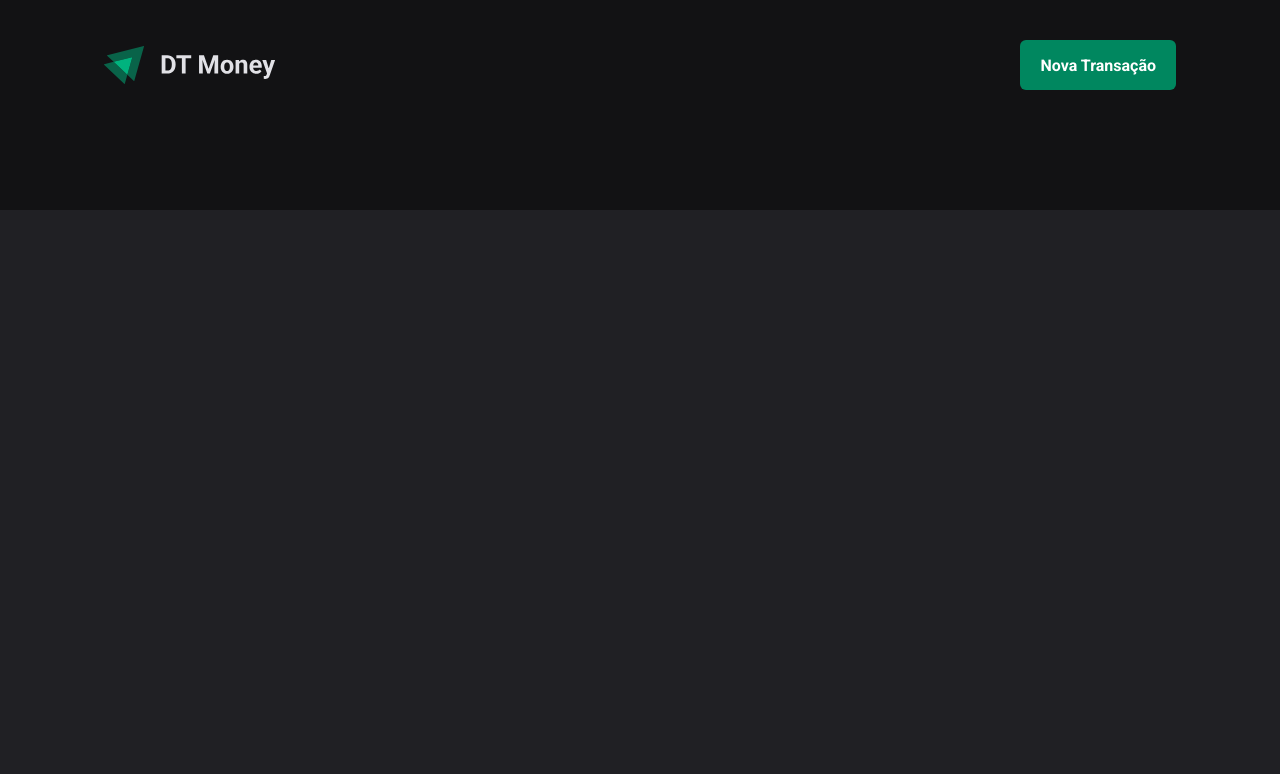
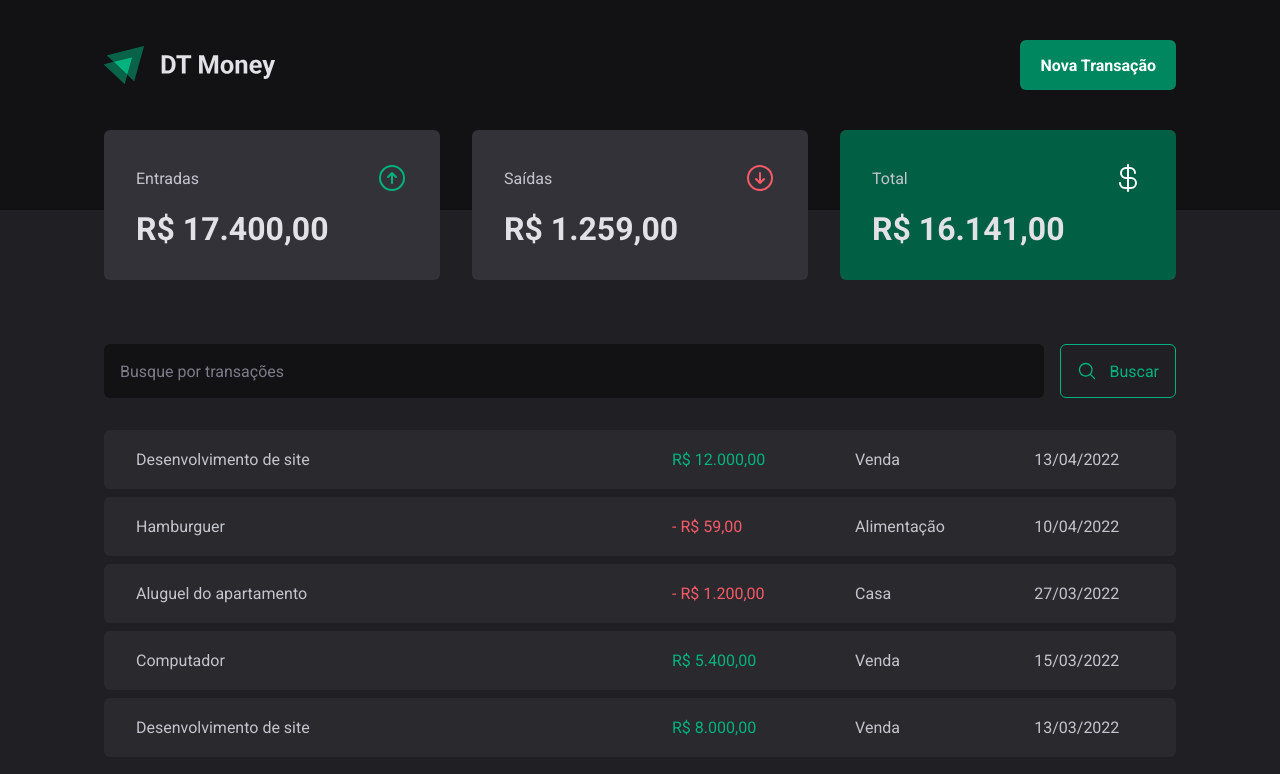
Before and after one commit to leonardondev/dt-money, a React (Vite) app: page / in a window 1280 px wide. Shown: the top 774 px of the page. Built offline with nearby package versions, Linux system fonts and the light colour scheme.

Commit message:
dev: transaction table styled

```diff
--- a/package.json
+++ b/package.json
@@ -10,6 +10,7 @@
     "preview": "vite preview"
   },
   "dependencies": {
+    "@phosphor-icons/react": "^2.1.7",
     "react": "^18.3.1",
     "react-dom": "^18.3.1",
     "styled-components": "^6.1.13"
--- /dev/null
+++ b/src/components/Summary/index.tsx
@@ -0,0 +1,34 @@
+import {
+  ArrowCircleDown,
+  ArrowCircleUp,
+  CurrencyDollar,
+} from '@phosphor-icons/react'
+import { SummaryCard, SummaryContainer } from './styles'
+
+export function Summary() {
+  return (
+    <SummaryContainer>
+      <SummaryCard>
+        <header>
+          <span>Entradas</span>
+          <ArrowCircleUp size={32} color="#00b37e" />
+        </header>
+        <strong>R$ 17.400,00</strong>
+      </SummaryCard>
+      <SummaryCard>
+        <header>
+          <span>Saídas</span>
+          <ArrowCircleDown size={32} color="#f75a68" />
+        </header>
+        <strong>R$ 1.259,00</strong>
+      </SummaryCard>
+      <SummaryCard variant="green">
+        <header>
+          <span>Total</span>
+          <CurrencyDollar size={32} color="#FFFFFF" />
+        </header>
+        <strong>R$ 16.141,00</strong>
+      </SummaryCard>
+    </SummaryContainer>
+  )
+}
--- /dev/null
+++ b/src/components/Summary/styles.ts
@@ -0,0 +1,42 @@
+import styled, { css } from 'styled-components'
+
+export const SummaryContainer = styled.section`
+  width: 100%;
+  max-width: 70rem;
+  margin: 0 auto;
+  padding: 0 1.5rem;
+
+  display: grid;
+  grid-template-columns: repeat(3, 1fr);
+  gap: 2rem;
+  margin-top: -5rem;
+`
+
+interface SummaryCardProps {
+  variant?: 'green'
+}
+
+export const SummaryCard = styled.div<SummaryCardProps>`
+  background: ${(props) => props.theme['gray-600']};
+  border-radius: 6px;
+  padding: 2rem;
+
+  header {
+    display: flex;
+    align-items: center;
+    justify-content: space-between;
+    color: ${(props) => props.theme['gray-300']};
+  }
+
+  strong {
+    display: block;
+    margin-top: 1rem;
+    font-size: 2rem;
+  }
+
+  ${(props) =>
+    props.variant === 'green' &&
+    css`
+      background: ${props.theme['green-700']};
+    `}
+`
--- /dev/null
+++ b/src/pages/Transactions/components/SearchForm/index.tsx
@@ -0,0 +1,14 @@
+import { MagnifyingGlass } from '@phosphor-icons/react'
+import { SearchFormContainer } from './styles'
+
+export function SearchForm() {
+  return (
+    <SearchFormContainer>
+      <input type="text" placeholder="Busque por transações" />
+      <button>
+        <MagnifyingGlass size={20} />
+        Buscar
+      </button>
+    </SearchFormContainer>
+  )
+}
--- /dev/null
+++ b/src/pages/Transactions/components/SearchForm/styles.ts
@@ -0,0 +1,41 @@
+import styled from 'styled-components'
+
+export const SearchFormContainer = styled.form`
+  display: flex;
+  gap: 1rem;
+
+  input {
+    flex: 1;
+    border-radius: 6px;
+    border: 0;
+    background: ${(props) => props.theme['gray-900']};
+    color: ${(props) => props.theme['gray-300']};
+    padding: 1rem;
+
+    &::placeholder {
+      color: ${(props) => props.theme['gray-500']};
+    }
+  }
+
+  button {
+    display: flex;
+    align-items: center;
+    gap: 0.75rem;
+
+    padding: 1rem;
+    border-radius: 6px;
+    background: transparent;
+    border: 1px solid ${(props) => props.theme['green-300']};
+    color: ${(props) => props.theme['green-300']};
+
+    &:hover {
+      background: ${(props) => props.theme['green-500']};
+      border: 1px solid ${(props) => props.theme['green-500']};
+      color: ${(props) => props.theme.white};
+      transition:
+        background-color 0.2s,
+        border-color 0.2s,
+        color 0.2s;
+    }
+  }
+`
--- a/src/pages/Transactions/index.tsx
+++ b/src/pages/Transactions/index.tsx
@@ -1,9 +1,66 @@
 import { Header } from '../../components/Header'
+import { Summary } from '../../components/Summary'
+import { SearchForm } from './components/SearchForm'
+import {
+  PriceHighlight,
+  TransactionsContainer,
+  TransactionsTable,
+} from './styles'
 
 export function Transactions() {
   return (
     <div>
       <Header />
+      <Summary />
+
+      <TransactionsContainer>
+        <SearchForm />
+
+        <TransactionsTable>
+          <tbody>
+            <tr>
+              <td width="50%">Desenvolvimento de site</td>
+              <td>
+                <PriceHighlight variant="income">R$ 12.000,00</PriceHighlight>
+              </td>
+              <td>Venda</td>
+              <td>13/04/2022</td>
+            </tr>
+            <tr>
+              <td width="50%">Hamburguer</td>
+              <td>
+                <PriceHighlight variant="outcome">- R$ 59,00</PriceHighlight>
+              </td>
+              <td>Alimentação</td>
+              <td>10/04/2022</td>
+            </tr>
+            <tr>
+              <td width="50%">Aluguel do apartamento</td>
+              <td>
+                <PriceHighlight variant="outcome">- R$ 1.200,00</PriceHighlight>
+              </td>
+              <td>Casa</td>
+              <td>27/03/2022</td>
+            </tr>
+            <tr>
+              <td width="50%">Computador</td>
+              <td>
+                <PriceHighlight variant="income">R$ 5.400,00</PriceHighlight>
+              </td>
+              <td>Venda</td>
+              <td>15/03/2022</td>
+            </tr>
+            <tr>
+              <td width="50%">Desenvolvimento de site</td>
+              <td>
+                <PriceHighlight variant="income">R$ 8.000,00</PriceHighlight>
+              </td>
+              <td>Venda</td>
+              <td>13/03/2022</td>
+            </tr>
+          </tbody>
+        </TransactionsTable>
+      </TransactionsContainer>
     </div>
   )
 }
--- a/src/pages/Transactions/styles.ts
+++ b/src/pages/Transactions/styles.ts
@@ -1,3 +1,45 @@
 import styled from 'styled-components'
 
-export const Container = styled.div``
+export const TransactionsContainer = styled.main`
+  width: 100%;
+  max-width: 70rem;
+  margin: 4rem auto 0;
+  padding: 0 1.5rem;
+`
+
+export const TransactionsTable = styled.table`
+  width: 100%;
+  border-collapse: separate;
+  border-spacing: 0 0.5rem;
+  margin-top: 1.5rem;
+  margin-bottom: 2.5rem;
+
+  td {
+    padding: 1.25rem 2rem;
+    background: ${(props) => props.theme['gray-700']};
+    color: ${(props) => props.theme['gray-300']};
+
+    &:first-child {
+      border-top-left-radius: 6px;
+      border-bottom-left-radius: 6px;
+    }
+
+    &:last-child {
+      border-top-right-radius: 6px;
+      border-bottom-right-radius: 6px;
+    }
+  }
+`
+
+interface PriceHighlightProps {
+  variant?: 'income' | 'outcome'
+}
+
+export const PriceHighlight = styled.span<PriceHighlightProps>`
+  color: ${(props) =>
+    props.variant === 'income'
+      ? props.theme['green-300']
+      : props.variant === 'outcome'
+        ? props.theme['red-300']
+        : props.theme['gray-300']};
+`
```
Also changed, not shown: 1 other file (tests, documents, lock files or other folders).
